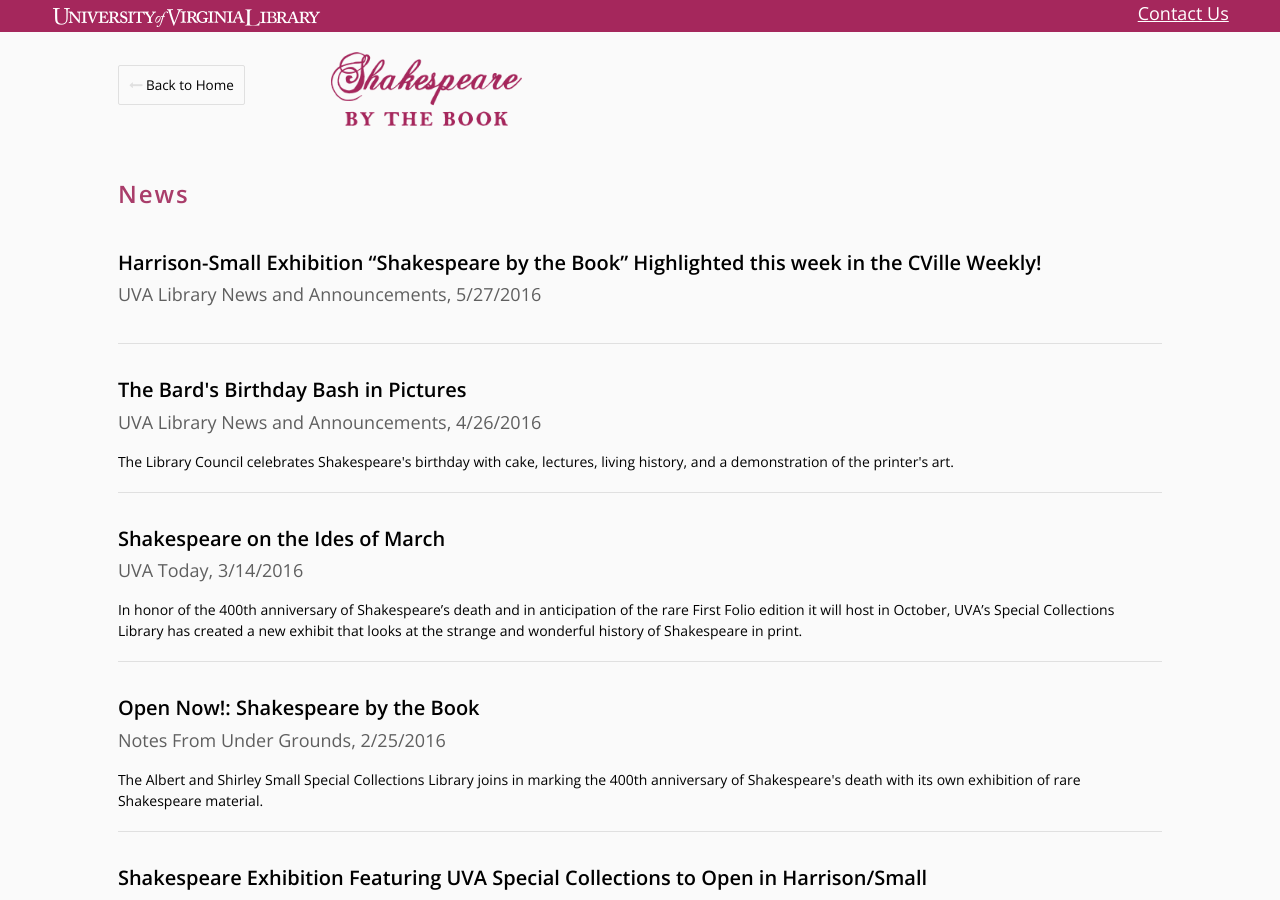
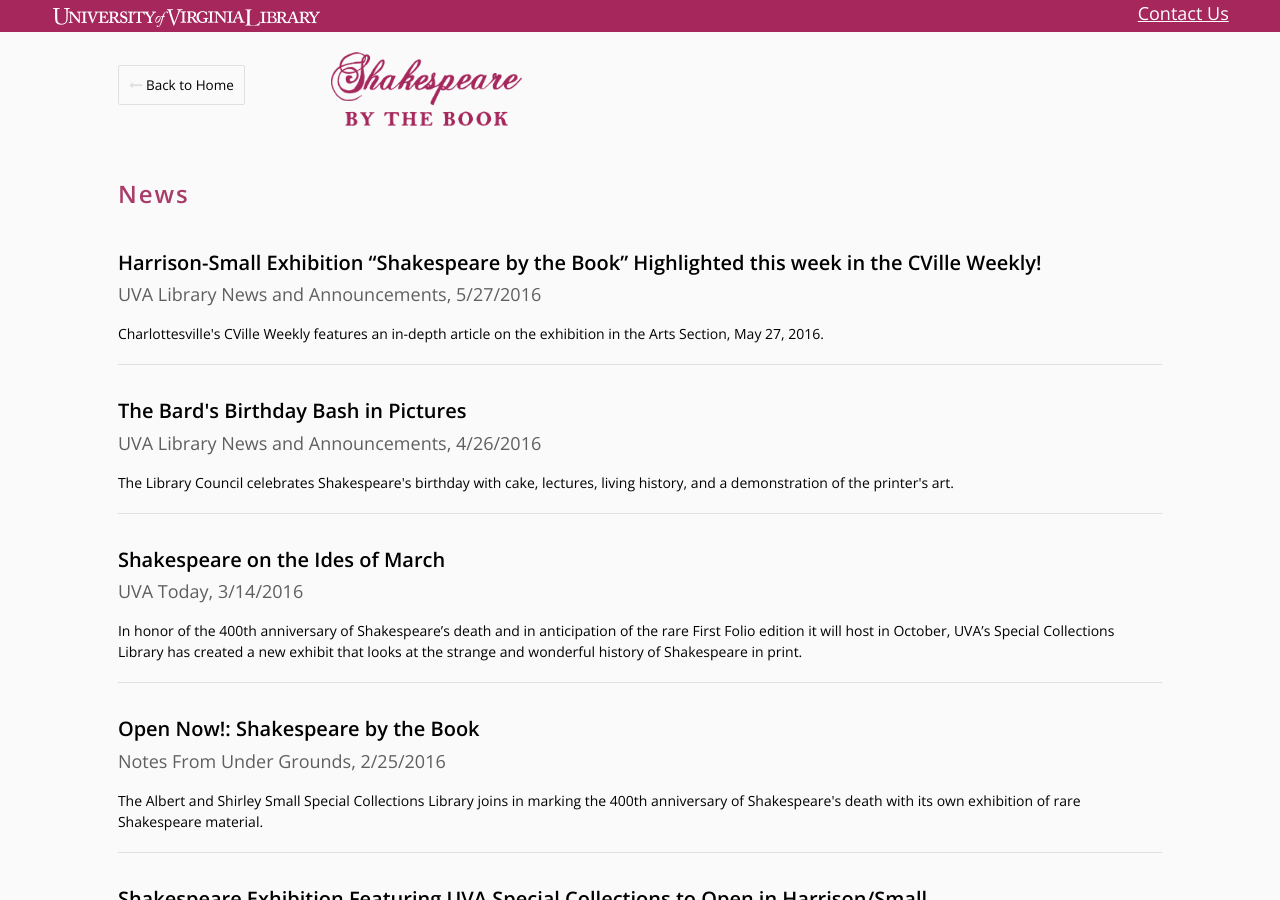
Before and after one commit to uvalib/shakespeare, a Jekyll site: the page built from news.html, in a window 1280 px wide and 900 px high. Built offline with Jekyll 4.4.1, drawn with Linux system fonts in a browser that asks for light colours; nearby versions of some CDN libraries.

Commit message:
Update 2016-04-23-shakespeare-in-cville.html

```diff
--- a/_news/2016-04-23-shakespeare-in-cville.html
+++ b/_news/2016-04-23-shakespeare-in-cville.html
@@ -2,6 +2,6 @@
 title: "Harrison-Small Exhibition “Shakespeare by the Book” Highlighted this week in the CVille Weekly!"
 link: "http://news.library.virginia.edu/2016/05/27/library-exhibition-shakespeare-by-the-book-highlighted-in-cville-weekly/"
 subtitle: "UVA Library News and Announcements, 5/27/2016"
-copy: ""
+copy: "Charlottesville's CVille Weekly features an in-depth article on the exhibition in the Arts Section, May 27, 2016."
 published_date: ""
 ---
```
